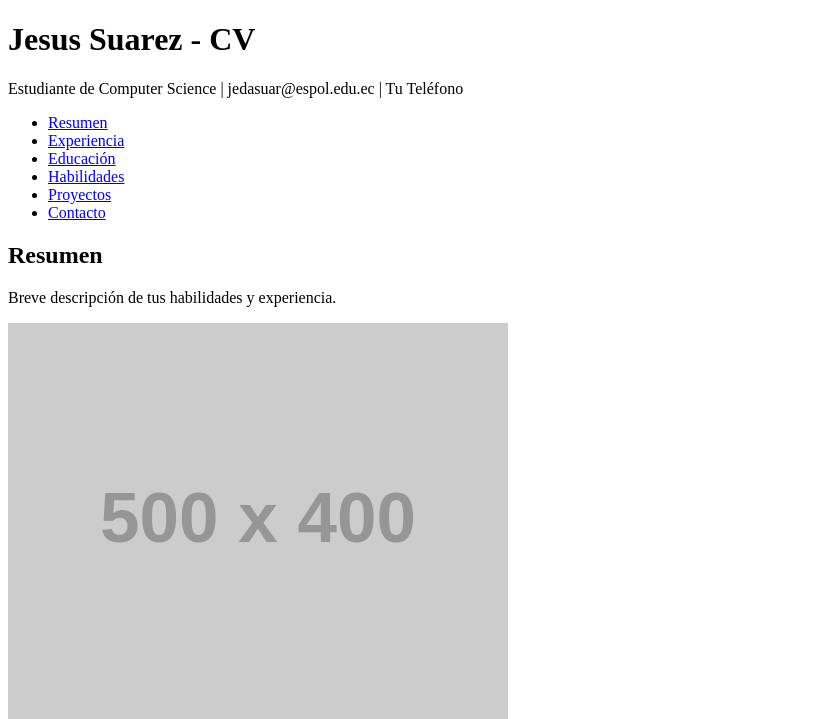
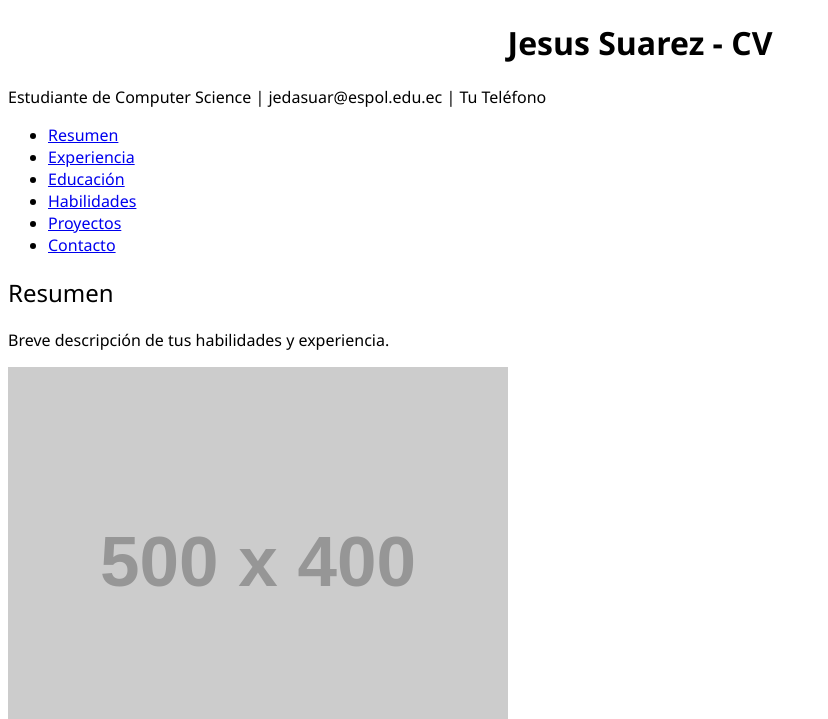
Before and after one commit to gsus25/curriculum, a plain HTML site: page index.html in a window 1280 px wide. Shown: the top 719 px of the page, without its empty margins (0-828 px from the left). Drawn offline with nearby package versions, Linux system fonts and the light colour scheme; files that its build step writes are made by us from their sources; placeholder pictures from the web are drawn by us; files whose address does not match are found by name.

Commit message:
clase 21/10

```diff
--- a/index.html
+++ b/index.html
@@ -5,8 +5,7 @@
   <meta name="viewport" content="width=device-width,initial-scale=1.0">
   <meta name="author" content="Jesus Suarez">
   <title>Jesus Suarez - Currículum Vitae</title>
-  <link rel="stylesheet" href="styles.css">
-
+  <link rel="stylesheet" href="/Users/davidsuarez/Desktop/curriculum/stylesheets/style.css">
   <!-- Agregar Leaflet CSS -->
   <link rel="stylesheet" href="https://unpkg.com/leaflet/dist/leaflet.css" />
 
--- /dev/null
+++ b/stylesheets/style.css
@@ -0,0 +1,17 @@
+* {
+
+    /* Familia de fuentes */
+    font-family: 'Segoe UI', Tahoma, Geneva, Verdana, sans-serif;
+
+    /* Grosor de la fuente 200 */
+    font-weight: 200;
+  }
+
+  h1 {
+
+    /* Alineación del texto */
+    text-align: center;
+
+    /* Grosor de la fuente negrita */
+    font-weight: bold;
+  }
```
Also changed, not shown: 1 other file.
